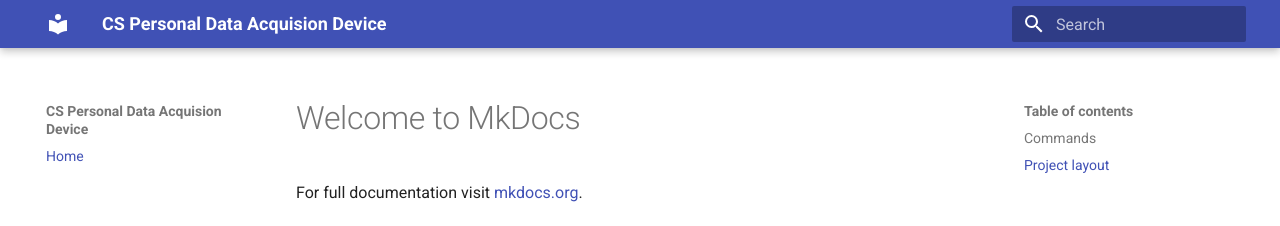
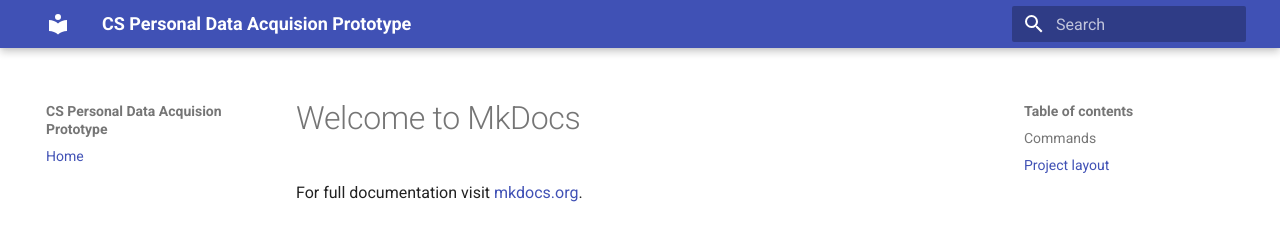
Before and after one commit to CS-Personal-Data-Acquisition-Prototype/CS-Personal-Data-Acquisition-Prototype.github.io, an MkDocs documentation site: the page built from docs/index.md, in a window 1280 px wide. Shown: the top 226 px of the page. Built offline with MkDocs 1.6.1 and Material for MkDocs 9.7.7, drawn with Linux system fonts in a browser that asks for light colours.

Commit message:
Update sitewide name

```diff
--- a/mkdocs.yml
+++ b/mkdocs.yml
@@ -1,4 +1,4 @@
-site_name: CS Personal Data Acquision Device
+site_name: CS Personal Data Acquision Prototype
 nav:
   - Home: index.md
 theme: material
```
